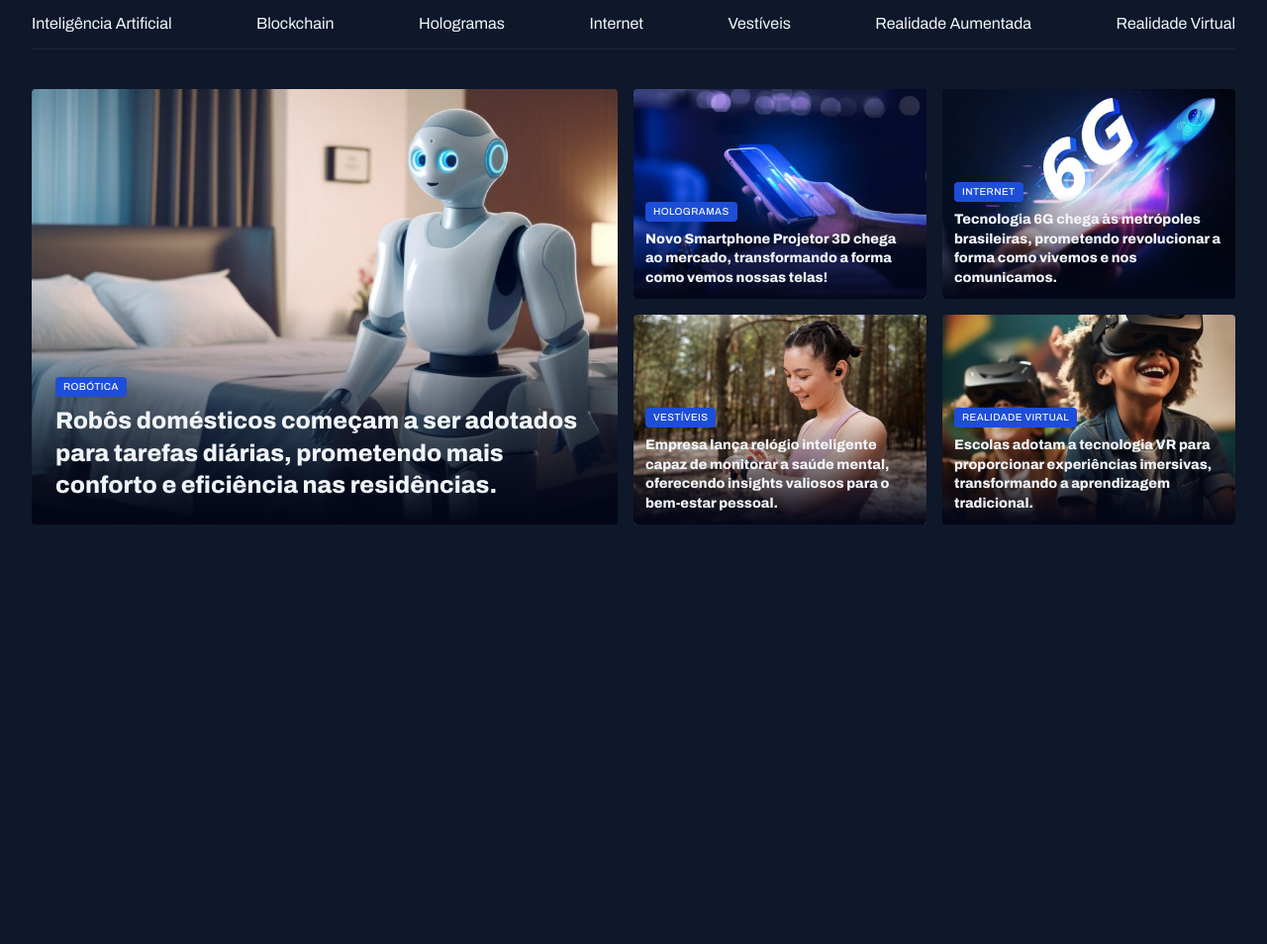
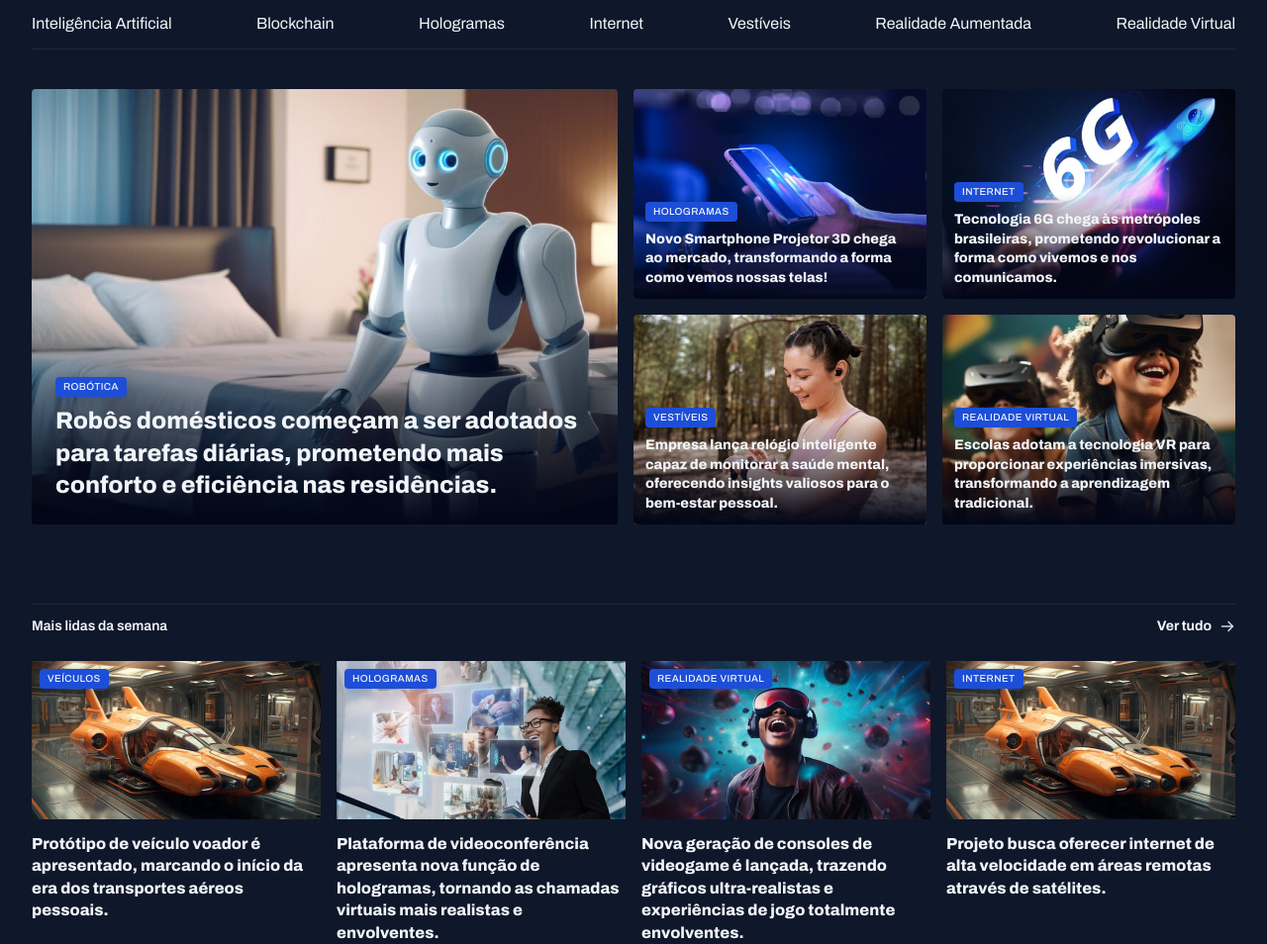
Before and after one commit to BrunoGustavo92/Portal-de-noticias-resp, a plain HTML site: page index.html in a window 1280 px wide. Shown: the part 74-1028 px from the top of the page at 99% size. Before the commit the page ends 800 px from the top, so only its background shows below. Drawn offline with Linux system fonts and the light colour scheme.

Commit message:
Seção lidas da semana

```diff
--- a/index.html
+++ b/index.html
@@ -13,7 +13,6 @@
 </head>
 <body>
   <header>
-    <!-- <div class="container py-base"> -->
       <nav id="primary" class="container py-base grid grid-flow-col">
         <div>
           <a href="#">
@@ -40,7 +39,6 @@
         <a href="#">Realidade Aumentada</a>
         <a href="#">Realidade  Virtual</a>
       </nav>
-    <!-- </div> -->
   </header>
 
   <main class="grid container">
@@ -91,5 +89,41 @@
       </div>
     </section>
   </main>
+
+  <section id="weekly" class="container">
+    <header class="grid grid-flow-col">
+      <h3>Mais lidas da semana</h3>
+      <a href="#" class="grid grid-flow-col">
+        <strong>Ver tudo</strong>
+        <span></span>
+      </a>
+    </header>
+
+    <div class="grid gap-1">
+      <figure>
+        <span class="content-tag">veículos</span>
+        <img src="assets/images/Image 06.png" alt="">
+        <p>Protótipo de veículo voador é apresentado, marcando o início da era dos transportes aéreos pessoais.</p>
+      </figure>
+
+      <figure>
+        <span class="content-tag">hologramas</span>
+        <img src="assets/images/Image 07.png" alt="">
+        <p>Plataforma de videoconferência apresenta nova função de hologramas, tornando as chamadas virtuais mais realistas e envolventes.</p>
+      </figure>
+
+      <figure>
+        <span class="content-tag">realidade virtual</span>
+        <img src="assets/images/Image 08.png" alt="">
+        <p>Nova geração de consoles de videogame é lançada, trazendo gráficos ultra-realistas e experiências de jogo totalmente envolventes.</p>
+      </figure>
+
+      <figure>
+        <span class="content-tag">internet</span>
+        <img src="assets/images/Image 06.png" alt="">
+        <p>Projeto busca oferecer internet de alta velocidade em áreas remotas através de satélites.</p>
+      </figure>
+    </div>
+  </section>
 </body>
 </html>
--- a/styles/global.css
+++ b/styles/global.css
@@ -55,6 +55,7 @@ a:hover {
 
 main {
   margin-top: 2.5rem;
+  margin-bottom: 2rem;
 }
 
 .content-tag {
@@ -75,4 +76,8 @@ main {
     --py-base: 1.25rem;
   }
 
+  & main {
+    margin-bottom: 5rem;
+  }
+
 }
--- a/styles/sections.css
+++ b/styles/sections.css
@@ -1,3 +1,25 @@
+section header {
+  border-top: 1px solid var(--stroke-color);
+  padding-block: 0.75rem 1.5rem;
+  font: var(--text-span);
+
+  & a{
+    justify-self: end;
+    align-items: center;
+    gap: 0.5rem;
+
+    & span {
+      background-image: url(../assets/icons/ArrowRight.svg);
+      width: 1rem;
+      height: 1rem;
+    }
+
+    &:hover span {
+      background-image: url(../assets/icons/ArrowRight-hover.svg);
+    }
+  }
+}
+
 #featured {
   & img {
     height: 100%;
@@ -38,3 +60,36 @@
   }
 
 }
+
+#weekly {
+
+  & img {
+    width: 100%;
+    height: 10rem;
+  }
+
+  & figure {
+    position: relative;
+
+    & .content-tag {
+      position: absolute;
+      top: 0.5rem;
+      left: 0.5rem;
+    }
+
+    & p {
+      margin-top: 0.5rem;
+      font-weight: 800;
+    }
+  }
+}
+
+@media (width >= 80em) {
+
+  #weekly {
+
+    &>div {
+      grid-template-columns: repeat(4, 18.25rem);
+    }
+  }
+}
```
